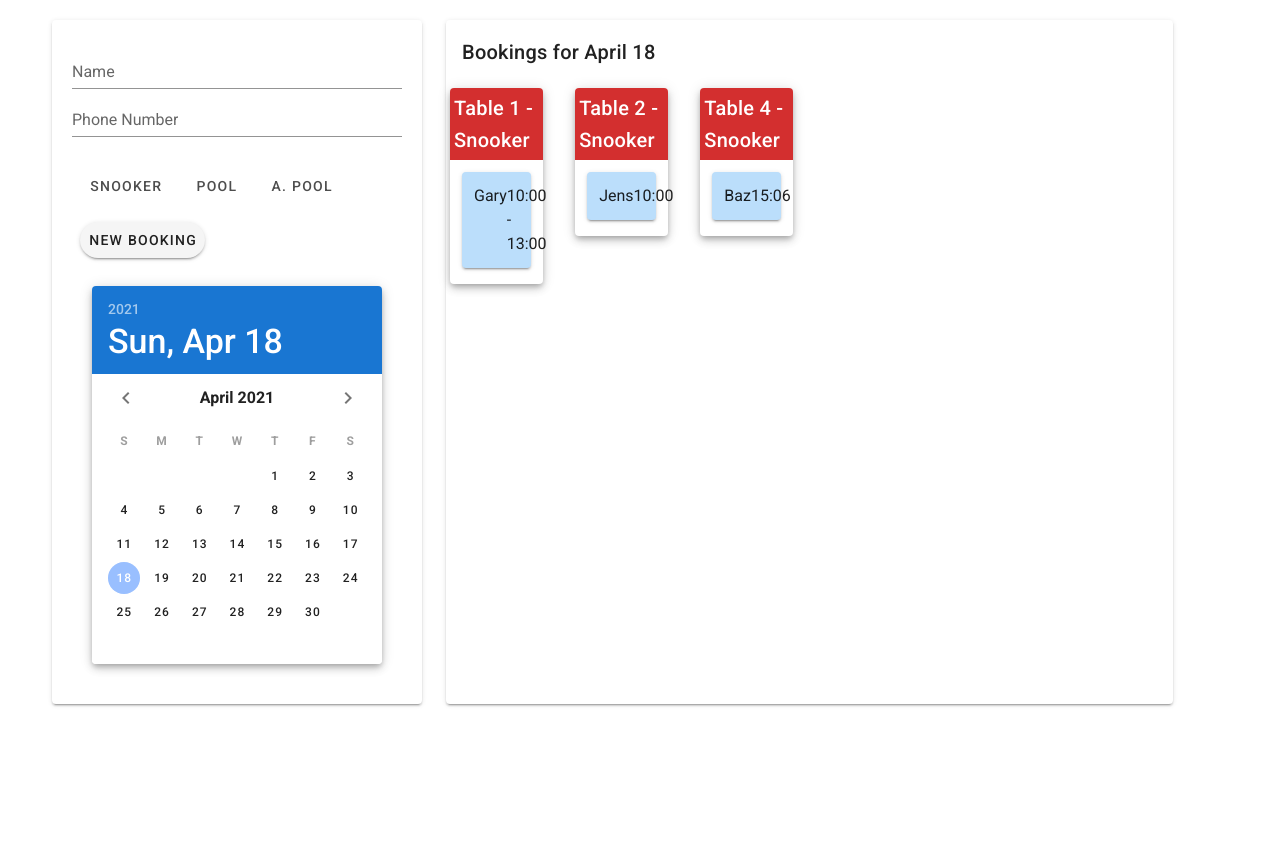
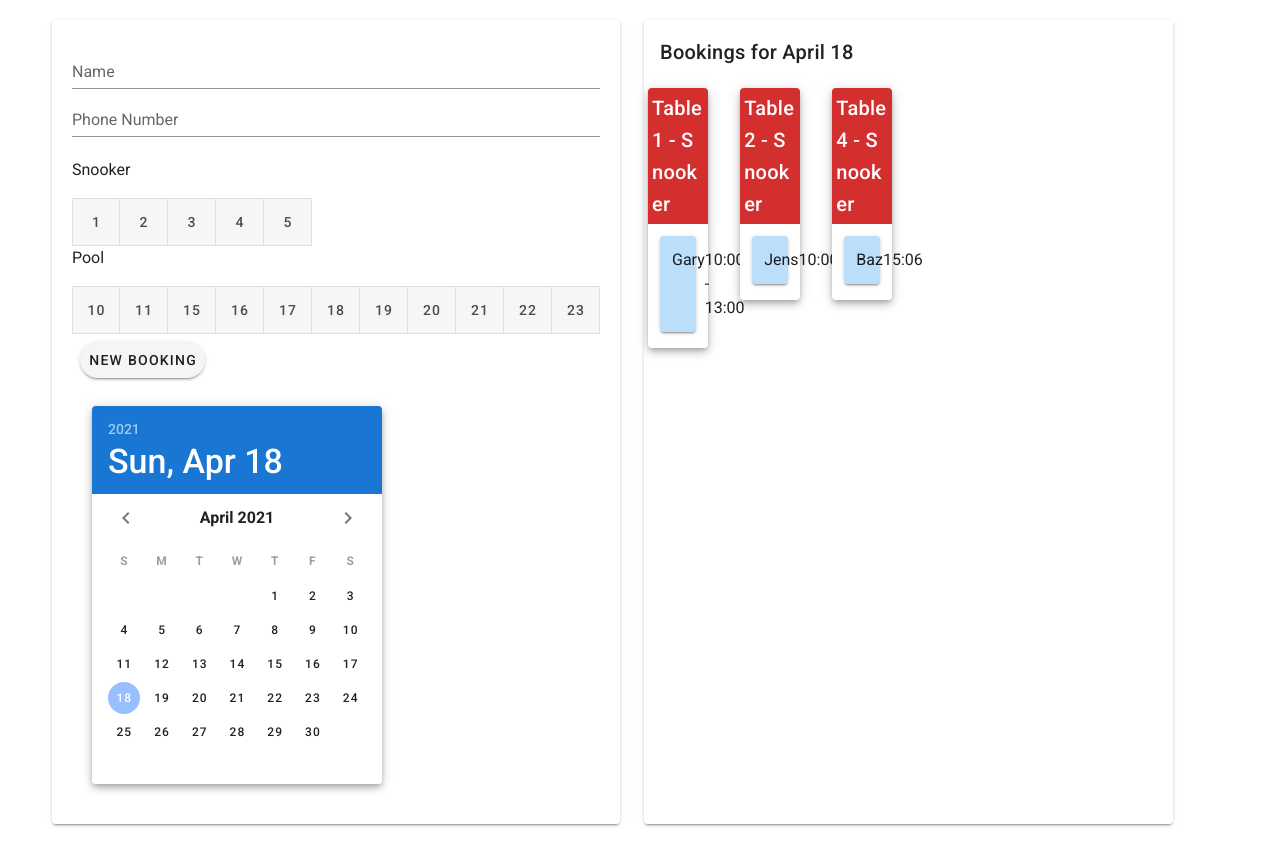
Before and after one commit to jensadria/pb-bookings, a Vue app: page / in a window 1280 px wide. Before the commit the page ends 800 px from the top, so only its background shows below. Built offline with nearby package versions, Linux system fonts and the light colour scheme.

Commit message:
Added extra buttons

```diff
--- a/src/App.vue
+++ b/src/App.vue
@@ -1,6 +1,6 @@
 <template>
   <v-app>
-    <v-container class="mx-5 pa-5 d-flex">
+    <v-container class="mx-5 pa-5 d-flex" max-width="300">
       <v-card class="mx-3 pa-5">
         <form action="submit">
           <v-text-field label="Name" hide-details="auto"></v-text-field>
@@ -9,44 +9,38 @@
             label="Phone Number"
             required
           ></v-text-field>
-          <v-btn-toggle
-            v-model="chooseGame"
-            tile
-            color="deep-purple accent-3"
-            group
-          >
-            <v-btn value="Snooker">
-              Snooker
-            </v-btn>
-            <v-btn value="Pool">
-              Pool
-            </v-btn>
-            <v-btn value="APool">
-              A. Pool
-            </v-btn>
-          </v-btn-toggle>
-          <div v-if="chooseGame === 'Snooker'">
+          <div>
+            <p>Snooker</p>
             <v-btn-toggle
               v-model="tableNr"
               tile
-              color="deep-purple accent-3"
+              color="deep-blue accent-3"
               multiple
             >
-              <v-btn value="1">
-                1
-              </v-btn>
-              <v-btn value="2">
-                2
-              </v-btn>
-              <v-btn value="3">
-                3
-              </v-btn>
-              <v-btn value="4">
-                4
-              </v-btn>
-              <v-btn value="5">
-                5
-              </v-btn>
+              <v-btn value="1">1</v-btn>
+              <v-btn value="2">2</v-btn>
+              <v-btn value="3">3</v-btn>
+              <v-btn value="4">4</v-btn>
+              <v-btn value="5">5</v-btn>
+            </v-btn-toggle>
+            <p>Pool</p>
+            <v-btn-toggle
+              v-model="tableNr"
+              tile
+              color="deep-blue accent-3"
+              multiple
+            >
+              <v-btn value="10">10</v-btn>
+              <v-btn value="11">11</v-btn>
+              <v-btn value="12">15</v-btn>
+              <v-btn value="13">16</v-btn>
+              <v-btn value="14">17</v-btn>
+              <v-btn value="14">18</v-btn>
+              <v-btn value="14">19</v-btn>
+              <v-btn value="14">20</v-btn>
+              <v-btn value="14">21</v-btn>
+              <v-btn value="14">22</v-btn>
+              <v-btn value="14">23</v-btn>
             </v-btn-toggle>
           </div>
         </form>
@@ -119,3 +113,9 @@ export default {
   },
 };
 </script>
+
+<style scoped>
+.v-button-toggle {
+  flex-wrap: wrap;
+}
+</style>
```
